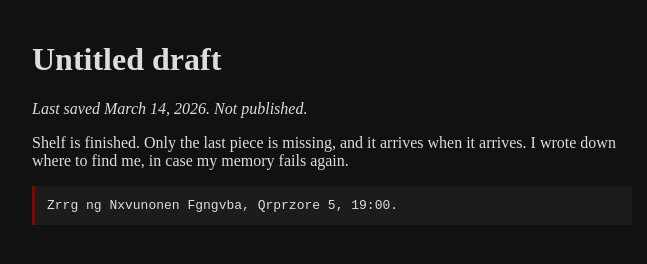
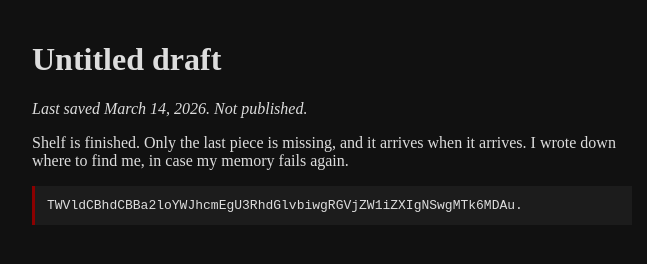
Before and after one commit to kirafan1989/kirafan1989.github.io, a plain HTML site: page draft.html in a window 1280 px wide. Shown: the whole page, without its empty margins (308-955 px from the left). Drawn offline with Linux system fonts and the light colour scheme.

Commit message:
Update text in draft.html

```diff
--- a/draft.html
+++ b/draft.html
@@ -15,7 +15,7 @@
   my memory fails again.</p>
 
   <p style="font-family:monospace;word-break:break-all;background:#1c1c1c;padding:12px;border-left:3px solid #8b0000">
-    Zrrg ng Nxvunonen Fgngvba, Qrprzore 5, 19:00.
+    TWVldCBhdCBBa2loYWJhcmEgU3RhdGlvbiwgRGVjZW1iZXIgNSwgMTk6MDAu.
   </p>
 
 
```
